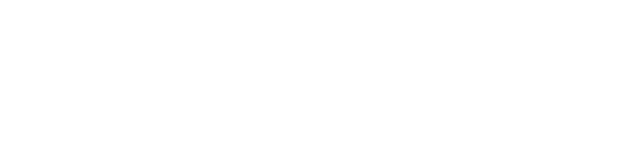
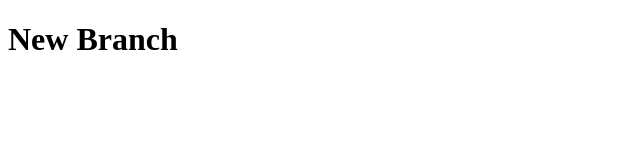
Before and after one commit to Sol-king/JavaScript_Practice, a plain HTML site: page Index.html in a window 1280 px wide. Shown: the whole page, without its empty margins (0-640 px from the left). Drawn offline with Linux system fonts and the light colour scheme.

Commit message:
Body update

```diff
--- a/Index.html
+++ b/Index.html
@@ -7,6 +7,7 @@
     <title>Document</title>
 </head>
 <body>
+    <H1>New Branch</H1>
 
 </body>
 </html>
```
